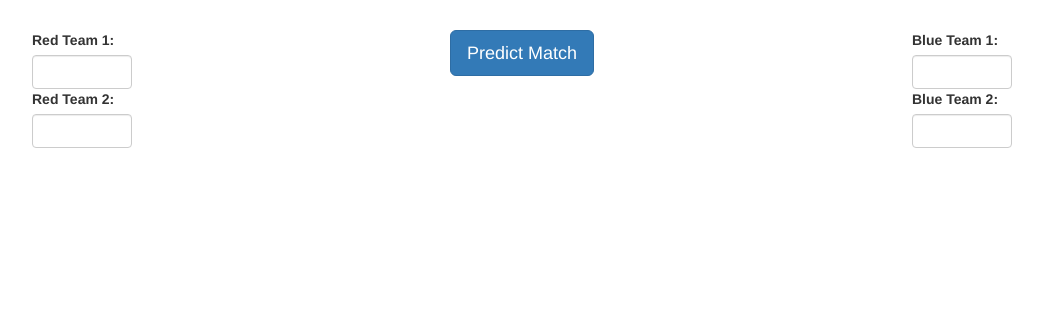
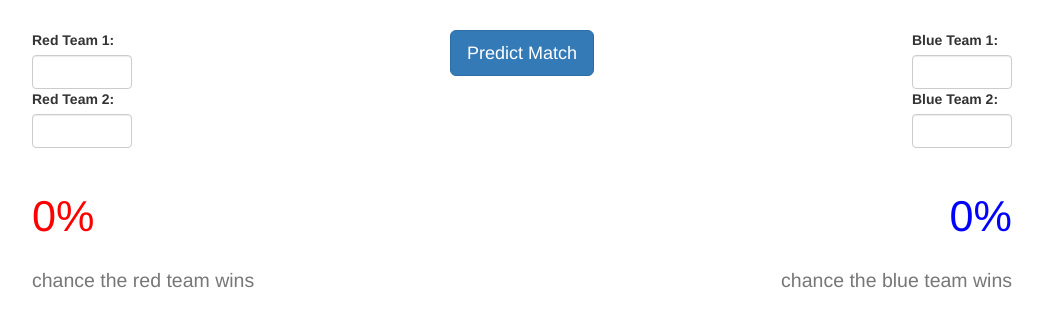
Before and after one commit to ktrieu/VexELO_Web, a Django app: page / in a window 1280 px wide. Shown: the part 229-556 px from the top of the page, without its empty margins (118-1161 px from the left). Run offline with Django 3.2, Linux system fonts and the light colour scheme; data that the repository does not hold is empty; some libraries are stand-ins or nearby versions.

Commit message:
Add more match prediction HTML

```diff
--- a/VexELO_Web/VexELO_Web/VexELO_rankings/templates/VexELO_rankings/rankings.html
+++ b/VexELO_Web/VexELO_Web/VexELO_rankings/templates/VexELO_rankings/rankings.html
@@ -61,6 +61,18 @@
                 </div>
             </div>
         </div>
+        <div class="row" style="padding-top:10px">
+            <div class="form-group col-xs-6">
+                <h1 style="color:red" id="redWinProb"><big>0%</big></h1>
+                <h2><small>chance the red team wins</small></h2>
+            </div>
+            <div class="form-group col-xs-6 pull-right">
+                <div class="pull-right text-right">
+                    <h1 style="color:blue" id="blueWinProb"><big>0%</big></h1>
+                    <h2><small>chance the blue team wins</small></h2>
+                </div>
+            </div>
+        </div>
     </div>
 </body>
 </html>
```
